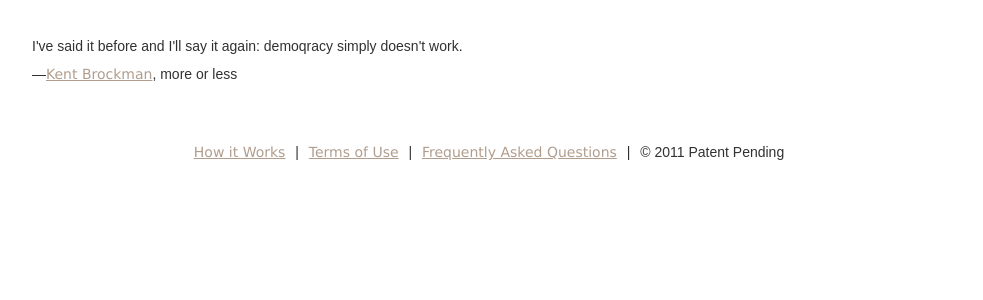
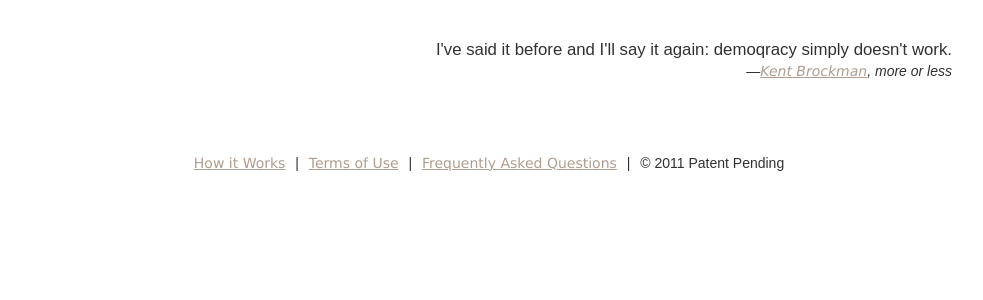
Before and after one commit to nemra4125/demoqracy, a Python web app: template templates/error.html in a window 1280 px wide. Shown: the part 165-465 px from the top of the page, without its empty margins (148-1131 px from the left). Run offline with Jinja, Linux system fonts and the light colour scheme; the template is opened without the code that fills it, so the values that code supplies are empty.

Commit message:
Added a few style changes to the error page.

```diff
--- /dev/null
+++ b/static/styles/error.css
@@ -0,0 +1,16 @@
+blockquote {
+  text-align: right;
+}
+
+blockquote > p {
+  font-size: 1.2em;
+  margin-bottom: 5px;
+}
+
+footer {
+  font-style: italic;
+}
+
+.message {
+  font-size: 2em;
+}
```
Also changed, not shown: static/styles/base.css (line endings or trailing spaces).
